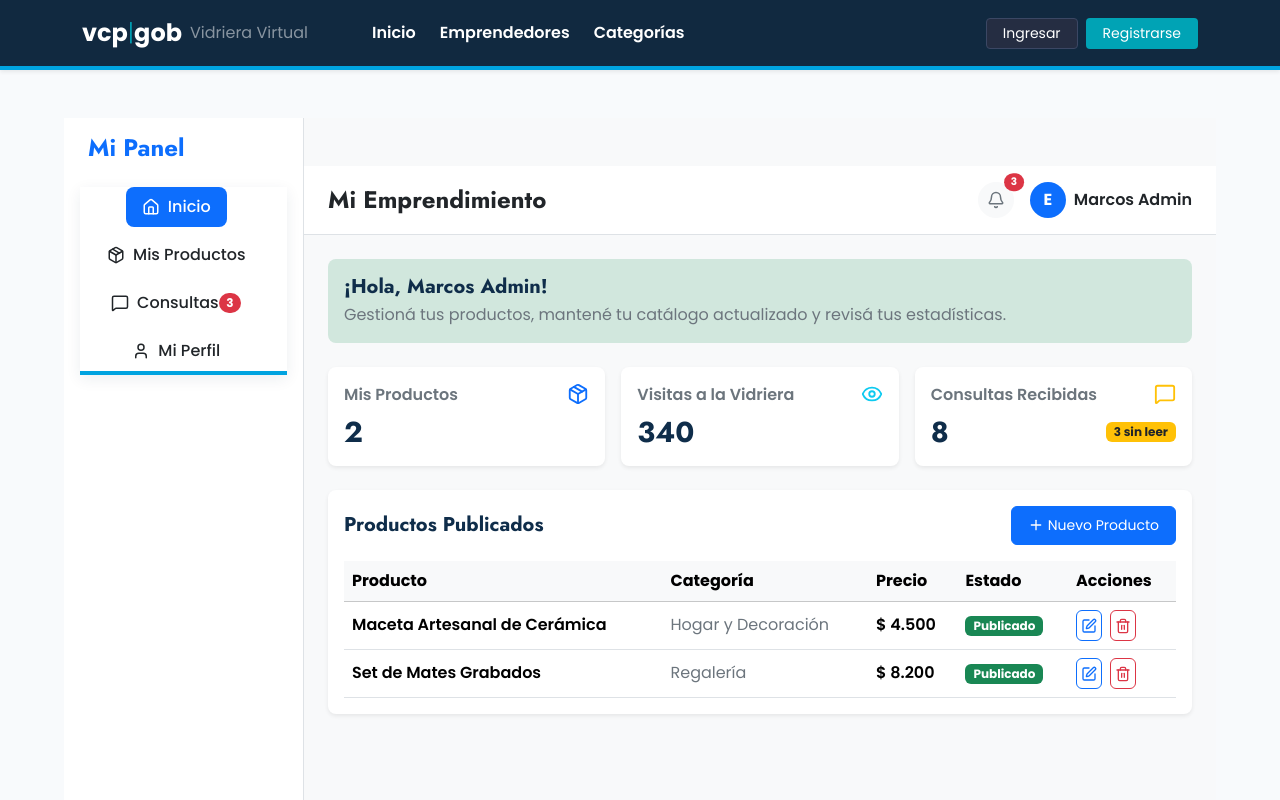
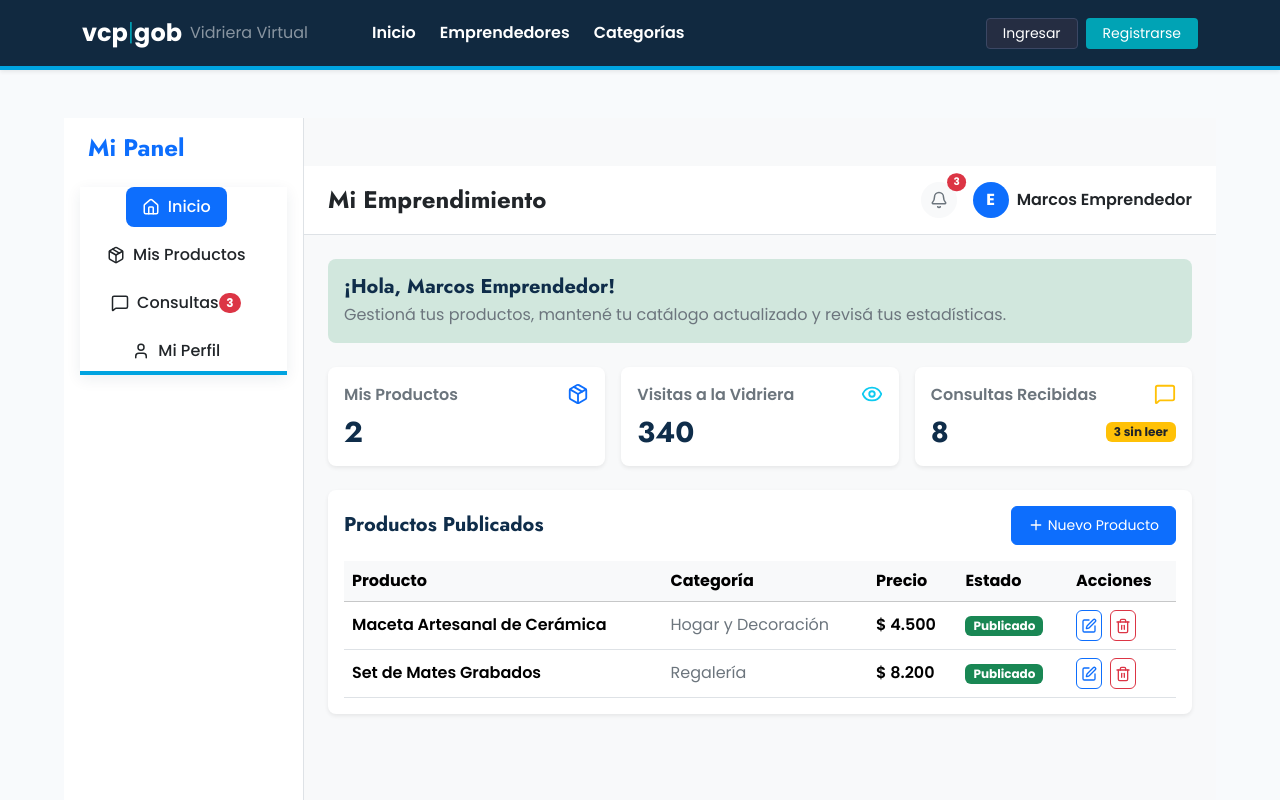
Before and after one commit to gustavoloyola287/vidriera-emprendedores, a React (Vite) app in the folder frontend/: page /emprendedordashboard in a window 1280 px wide. Shown: the top 800 px of the page. Built offline with nearby package versions, Linux system fonts and the light colour scheme.

Commit message:
Update emprendedordashboard.tsx

```diff
--- a/frontend/src/Page/emprendedordashboard.tsx
+++ b/frontend/src/Page/emprendedordashboard.tsx
@@ -124,7 +124,7 @@ export const EmprendedorDashboard: React.FC = () => {
                             <div className="rounded-circle bg-primary text-white fw-bold d-flex align-items-center justify-content-center" style={{ width: '36px', height: '36px' }}>
                                 E
                             </div>
-                            <span className="fw-semibold text-dark">Marcos Admin</span>
+                            <span className="fw-semibold text-dark">Marcos Emprendedor</span>
                         </div>
                     </div>
                 </header>
@@ -135,7 +135,7 @@ export const EmprendedorDashboard: React.FC = () => {
                         <div className="d-flex flex-column gap-4">
                             {/* BANNER DE BIENVENIDA */}
                             <div className="rounded-3 p-3" style={{ backgroundColor: '#d1e7dd', color: '#0f5132' }}>
-                                <h5 className="fw-bold mb-1">¡Hola, Marcos Admin!</h5>
+                                <h5 className="fw-bold mb-1">¡Hola, Marcos Emprendedor!</h5>
                                 <p className="mb-0 text-secondary" style={{ color: '#0f5132' }}>
                                     Gestioná tus productos, mantené tu catálogo actualizado y revisá tus estadísticas.
                                 </p>
```
